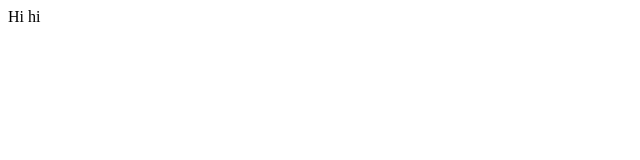
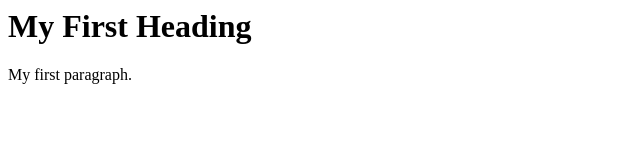
Before and after one commit to skelly317/skelly317.github.io, a plain HTML site: page index.html in a window 1280 px wide. Shown: the whole page, without its empty margins (0-640 px from the left). Drawn offline with Linux system fonts and the light colour scheme.

Commit message:
Update index.html
Straight from w3schoolz

```diff
--- a/index.html
+++ b/index.html
@@ -1,5 +1,9 @@
 <html>
-  <body>
-    Hi hi
-  </body>
+<body>
+
+<h1>My First Heading</h1>
+
+<p>My first paragraph.</p>
+
+</body>
 </html>
```
